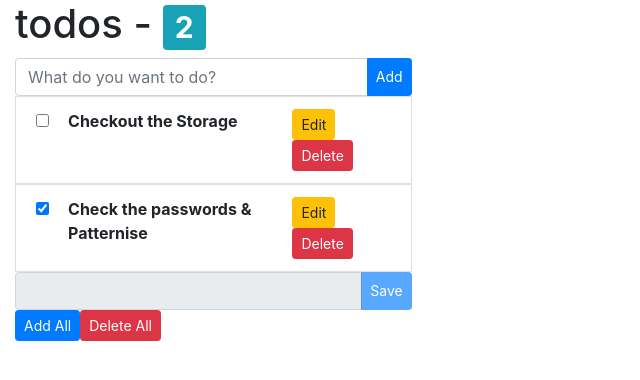
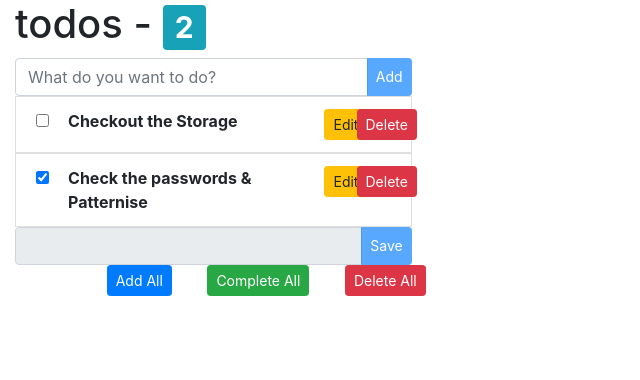
Before and after one commit to gharshr/DemoApplication-ts, a React (Create React App) app: page / in a window 1280 px wide. Shown: the top 380 px of the page, without its empty margins (0-640 px from the left). Built offline with nearby package versions, Linux system fonts and the light colour scheme.

Commit message:
Updates - 31/08/2020

```diff
--- a/package.json
+++ b/package.json
@@ -42,5 +42,9 @@
       "last 1 firefox version",
       "last 1 safari version"
     ]
+  },
+  "devDependencies": {
+    "enzyme": "^3.11.0",
+    "enzyme-adapter-react-16": "^1.15.4"
   }
 }
--- a/src/App.tsx
+++ b/src/App.tsx
@@ -1,16 +1,19 @@
 import React, { useState } from 'react';
-import TodoNode from './TodoNode'
+import TodoList from './TodoList'
 import { RootState } from './index'
 import { connect } from 'react-redux'
+import Buttons from './Buttons'
 import './App.scss';
 import { todoNodeStructure } from './todoSlice';
-import { ADD_TODO, UPDATE_TODO } from './todoSlice';
-import { Button, InputGroup, InputGroupAddon, Input, Container, Row, Col, ListGroup, ListGroupItem, Badge, Tooltip } from 'reactstrap'
+import { ADD_TODO, UPDATE_TODO, ACTIVE_ALL, COMPLETE_ALL, DELETE_ALL } from './todoSlice';
+import { Button, InputGroup, InputGroupAddon, Input, Container, Row, Col, ListGroup, ListGroupItem, Badge, Alert } from 'reactstrap'
 
 function App(props : any) {
   const [toDoTitle, updateToDoTitle] = useState('');
   const [editedTitle, updateExistingTitle] = useState('');
   const [id,updateId] = useState(0);
+  const [alertNewToDo, toggleNewToDoAlertVisibility] = useState(false);
+  const [alertEditToDo, toggleEditToDoAlertVisibility] = useState(false);
 
   return (
     <Container fluid>
@@ -18,39 +21,29 @@ function App(props : any) {
       <Row>
         <Col xs="4">
           <InputGroup>
-            <Input type="text" placeholder="What do you want to do?" value={toDoTitle} onChange={(e) => updateToDoTitle(e.target.value)}/>
-            <InputGroupAddon addonType="append"><Button color="primary" size="sm" onClick={() => { props.ADD_TODO({id: props.todos.length + 1, title : toDoTitle, completed : false}); updateToDoTitle('') }}>Add</Button></InputGroupAddon>
+            <Input type="text" placeholder="What do you want to do?" value={toDoTitle} onChange={(e) => { updateToDoTitle(e.target.value); e.target.value.length < 5 ? toggleNewToDoAlertVisibility(true) : toggleNewToDoAlertVisibility(false)}}/>
+            <InputGroupAddon addonType="append"><Button color="primary" disabled={ toDoTitle.length < 5 ? true : false} id="todo_add_button" size="sm" onClick={() => { props.ADD_TODO({id: props.todos.length + 1, title : toDoTitle, completed : false}); updateToDoTitle('') }}>Add</Button></InputGroupAddon>
           </InputGroup>
         </Col>
+        <Col>
+          <Alert isOpen={alertNewToDo} color="info">Length of the field should be greater than 5</Alert>
+        </Col>
       </Row>
-      <ListGroup>
-        {
-          props.todos.map((todo : todoNodeStructure,index : number) => {
-            return (
-              <Row>
-                <Col xs="4">
-                  <ListGroupItem>
-                    <TodoNode title={todo.title} completed={todo.completed} key={todo.id} id={todo.id} updateToDoTitle={updateExistingTitle} updateId={updateId}/>
-                  </ListGroupItem>
-                </Col>
-              </Row>
-            )
-          })
-        }
-      </ListGroup>
+      <TodoList updateToDoTitle={updateExistingTitle} updateId={updateId}/>
       <Row>
         <Col xs="4">
           <InputGroup>
-            <Input type="text" id="edit_todo_input" disabled value={editedTitle} onChange={(e) => updateExistingTitle(e.target.value)}/>
-            <InputGroupAddon addonType="append"><Button color="primary" size="sm" disabled={editedTitle === '' ? true : false} id="edit_todo_button" onClick={() => {props.UPDATE_TODO({id: id, title : editedTitle}); (document.getElementById('edit_todo_input') as HTMLInputElement).disabled = true; (document.getElementById('edit_todo_button') as HTMLButtonElement).disabled = true; updateExistingTitle(''); updateId(0)}}>Save</Button></InputGroupAddon>
+            <Input type="text" id="edit_todo_input" disabled value={editedTitle} onChange={(e) => { updateExistingTitle(e.target.value); e.target.value.length < 5 ? toggleEditToDoAlertVisibility(true) : toggleEditToDoAlertVisibility(false) }}/>
+            <InputGroupAddon addonType="append"><Button color="primary" size="sm" disabled={editedTitle.length < 5 || props.todos.find((todo : todoNodeStructure) => todo.id === id).title === editedTitle ? true : false} id="edit_todo_button" onClick={() => {props.UPDATE_TODO({id: id, title : editedTitle}); (document.getElementById('edit_todo_input') as HTMLInputElement).disabled = true; (document.getElementById('edit_todo_button') as HTMLButtonElement).disabled = true; updateExistingTitle(''); updateId(0)}}>Save</Button></InputGroupAddon>
           </InputGroup>
         </Col>
+        <Col>
+          <Alert isOpen={alertEditToDo} color="info">Length of the field should be greater than 5</Alert>
+        </Col>
       </Row>
-      <Button color="primary" id="add_all_button" size="sm">Add All</Button>
-      <Tooltip placement="right" target="add_all_button">
-        Hello world!
-      </Tooltip>
-      <Button color="danger" size="sm">Delete All</Button>
+      <Row>
+        <Buttons active_all={props.ACTIVE_ALL} complete_all={props.COMPLETE_ALL} delete_all={props.DELETE_ALL}/>
+      </Row>
     </Container>
   );
 }
@@ -59,6 +52,6 @@ const mapStateToProps = (state : RootState) => ({
   todos : state
 })
 
-const mapDispatchToProps = { ADD_TODO, UPDATE_TODO }
+const mapDispatchToProps = { ADD_TODO, UPDATE_TODO, ACTIVE_ALL, COMPLETE_ALL, DELETE_ALL }
 
 export default connect(mapStateToProps,mapDispatchToProps)(App);
--- /dev/null
+++ b/src/Buttons.tsx
@@ -0,0 +1,22 @@
+import React from 'react';
+import { Col, Row, Button } from 'reactstrap';
+
+const Buttons = React.memo(function Buttons(props : any) {
+    return (
+        <Col xs="4">
+          <Row>
+            <Col md={{offset : 3}}>
+              <Button color="primary" size="sm" onClick={() => props.active_all()}>Add All</Button>
+            </Col>
+            <Col md={{offset : 1}}>
+              <Button color="success" size="sm" onClick={() => props.complete_all()}>Complete All</Button>
+            </Col>
+            <Col md={{offset : 1}}>
+              <Button color="danger" size="sm" onClick={() => props.delete_all()}>Delete All</Button>
+            </Col>
+          </Row>
+        </Col>
+    )
+})
+
+export default Buttons
--- /dev/null
+++ b/src/TodoList.tsx
@@ -0,0 +1,32 @@
+import { connect } from 'react-redux';
+import React from 'react'
+import { RootState } from './index'
+import { ListGroup, ListGroupItem, Row, Col } from 'reactstrap';
+import TodoNode from './TodoNode';
+import { todoNodeStructure } from './todoSlice';
+
+const TodoList = React.memo(function TodoList(props : any) {
+    return (
+        <ListGroup>
+            {
+                props.todos.map((todo : todoNodeStructure) => {
+                    return (
+                    <Row key={todo.id}>
+                        <Col xs="4">
+                            <ListGroupItem>
+                                <TodoNode title={todo.title} completed={todo.completed} id={todo.id} updateToDoTitle={props.updateToDoTitle} updateId={props.updateId}/>
+                            </ListGroupItem>
+                        </Col>
+                    </Row>
+                    )
+                })
+            }
+        </ListGroup>
+    )
+})
+
+const mapStateToProps = (state : RootState) => ({
+    todos : state
+})
+
+export default connect(mapStateToProps,{})(TodoList)
--- a/src/TodoNode.tsx
+++ b/src/TodoNode.tsx
@@ -1,28 +1,32 @@
-import React, { useState } from 'react';
-import { todoNodeStructure } from './todoSlice';
+import React from 'react';
+import { connect } from 'react-redux'
+import { DELETE_TODO, MARK_AS_COMPLETE } from './todoSlice';
 import { Button, Input, Col, Row } from 'reactstrap'
 
-interface props extends todoNodeStructure {
-    updateToDoTitle : any,
-    updateId : any
-}
+// interface props extends todoNodeStructure {
+//     updateToDoTitle : any,
+//     updateId : any,
+// }
 
-function TodoNode(props : props ) {
-    //console.log(rest)
-    const [completed,updateStatus] = useState(props.completed);
-    const [title,updateTitle] = useState(props.title);
+const TodoNode = React.memo(function TodoNode(props : any ) {
+    console.log(props)
+    // const [completed,updateStatus] = useState(props.completed);
     return (
-        <Row xs="3">
+        <Row xs="4">
             <Col xs="1">
-                <Input addon type="checkbox" checked={completed} onChange={() => updateStatus(!completed)}/>
+                <Input addon type="checkbox" checked={props.completed} onChange={() => props.MARK_AS_COMPLETE({id : props.id})}/>
             </Col>
             <Col xs="7"><b>{props.title}</b></Col>
-            <Col>
-                <Button color="warning" size="sm" onClick={() => { props.updateToDoTitle(title); props.updateId(props.id); (document.getElementById('edit_todo_input') as HTMLInputElement).disabled = false } }>Edit</Button>
-                <Button color="danger" size="sm" onClick={() => { props.updateToDoTitle(title); props.updateId(props.id); (document.getElementById('edit_todo_input') as HTMLInputElement).disabled = false } }>Delete</Button>
+            <Col md={{offset : 1}} xs="1">
+                <Button color="warning" size="sm" onClick={() => { props.updateToDoTitle(props.title); props.updateId(props.id); (document.getElementById('edit_todo_input') as HTMLInputElement).disabled = false } }>Edit</Button>
+            </Col>
+            <Col xs="1">
+                <Button color="danger" size="sm" onClick={() => { props.DELETE_TODO({ id : props.id }) }}>Delete</Button>
             </Col>
         </Row>
     )
-}
+})
 
-export default TodoNode;
+const mapDispatchToProps = { DELETE_TODO, MARK_AS_COMPLETE }
+
+export default connect(null,mapDispatchToProps)(TodoNode);
--- a/src/index.tsx
+++ b/src/index.tsx
@@ -14,11 +14,9 @@ const store = configureStore({
 })
 
 ReactDOM.render(
-  <React.StrictMode>
-    <Provider store={store}>
-      <App />
-    </Provider>
-  </React.StrictMode>,
+  <Provider store={store}>
+    <App />
+  </Provider>,
   document.getElementById('root')
 );
 
--- a/src/todoSlice.tsx
+++ b/src/todoSlice.tsx
@@ -18,9 +18,28 @@ const { reducer, actions } = createSlice({
       state[action.payload.id - 1].title = action.payload.title
       return state;
     },
-    DELETE_TODO : state => state
+    DELETE_TODO : (state : todoNodeStructure[], action : { payload : { id : number}}) => {
+      state.splice(state.findIndex(todo => todo.id === action.payload.id),1);
+      return state;
+    },
+    ACTIVE_ALL : (state : todoNodeStructure[]) => {
+      state.forEach(todo => todo.completed = false);
+      return state;
+    },
+    COMPLETE_ALL : (state : todoNodeStructure[]) => {
+      state.forEach(todo => todo.completed = true);
+      return state;
+    },
+    DELETE_ALL : (state : todoNodeStructure[]) => {
+      state.splice(0, state.length)
+      return state;
+    },
+    MARK_AS_COMPLETE : (state : todoNodeStructure[], action : { payload : { id : number}}) => {
+      var todoIndex: number = state.findIndex(todo => todo.id === action.payload.id);
+      state[todoIndex].completed = !state[todoIndex].completed;
+    }
   }
 })
 
 export default reducer;
-export const { ADD_TODO, DELETE_TODO, UPDATE_TODO } = actions;
+export const { ADD_TODO, DELETE_TODO, UPDATE_TODO, ACTIVE_ALL, MARK_AS_COMPLETE, DELETE_ALL, COMPLETE_ALL } = actions;
```
Also changed, not shown: src/InputForTodo.tsx (added, +17 -0 lines), 2 other files (tests, documents, lock files or other folders).
